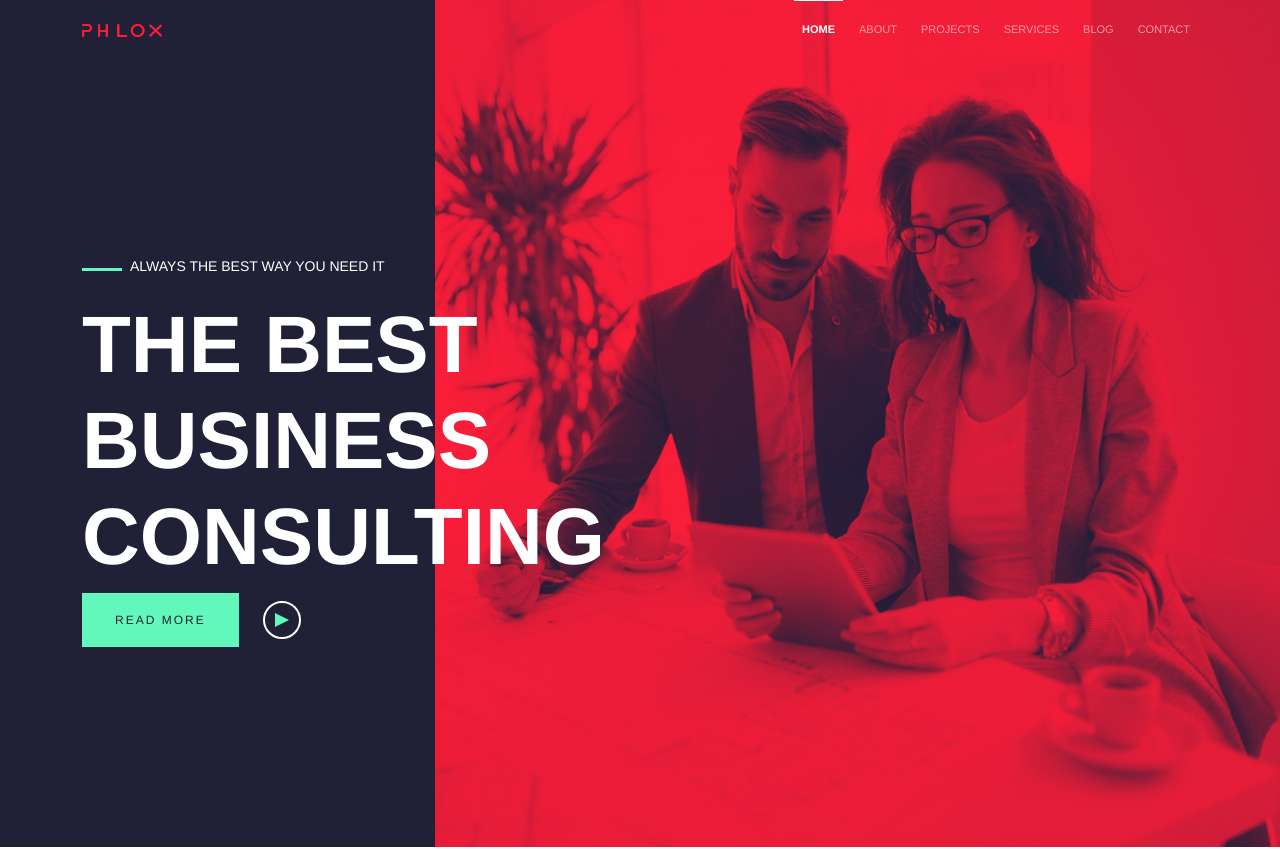
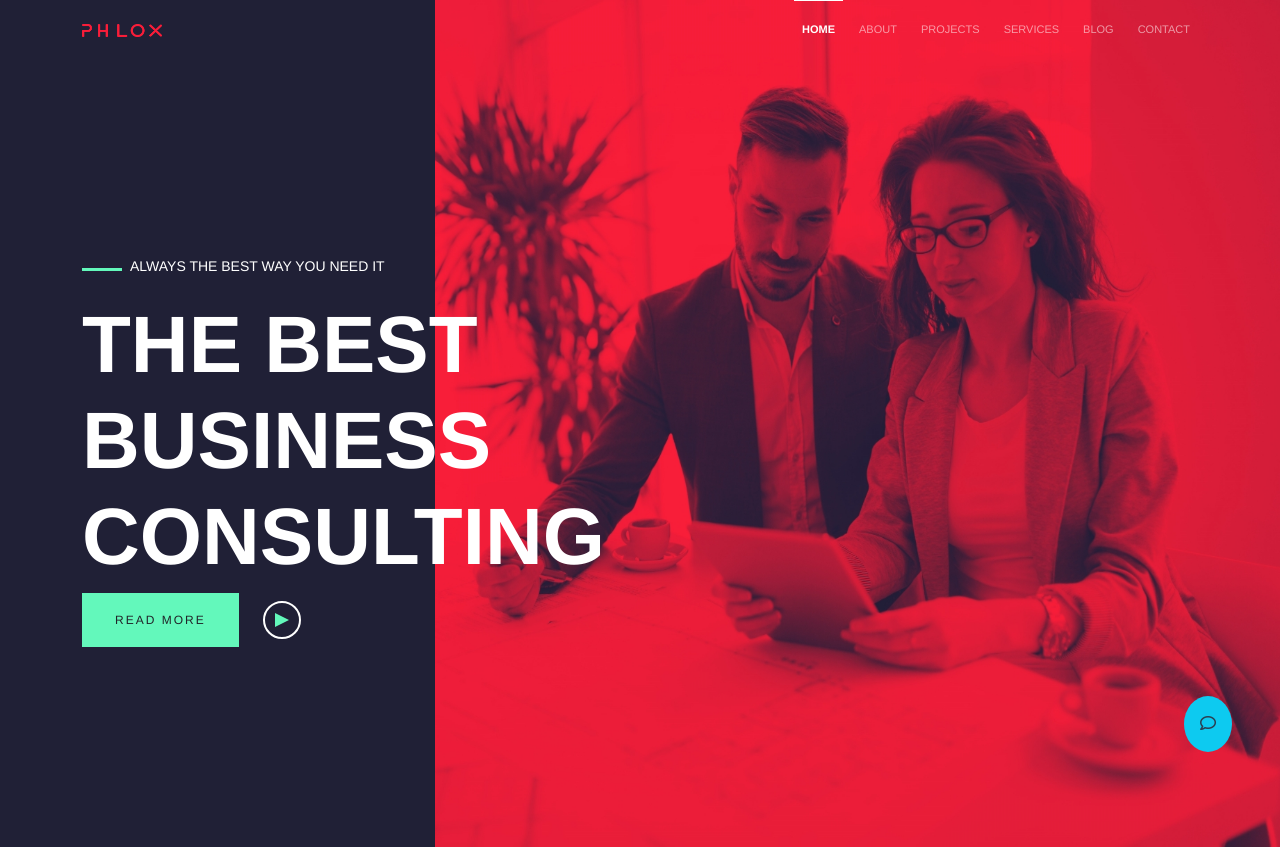
Before and after one commit to cincenfrank/proj-html-vuejs, a Vue app: page / in a window 1280 px wide. Shown: the top 849 px of the page. Built offline with nearby package versions, Linux system fonts and the light colour scheme.

Commit message:
added chat icon

```diff
--- a/src/App.vue
+++ b/src/App.vue
@@ -3,6 +3,21 @@
     <HeaderComponent :headerData="pageData.header"></HeaderComponent>
     <MainComponent :mainObject="pageData.main"></MainComponent>
     <FooterComponent :footerObject="pageData.footer"></FooterComponent>
+    <div
+      class="
+        chat-icon
+        bg-info
+        p-3
+        rounded-circle
+        d-inline-block
+        position-fixed
+        bottom-0
+        end-0
+        m-5
+      "
+    >
+      <i class="far fa-comment"></i>
+    </div>
   </div>
 </template>
 
@@ -240,5 +255,11 @@ export default {
   color: #2c3e50;
   background-color: $bg-dark;
   // margin-top: 60px;
+
+  .chat-icon {
+    cursor: pointer;
+    &:hover {
+    }
+  }
 }
 </style>
```
